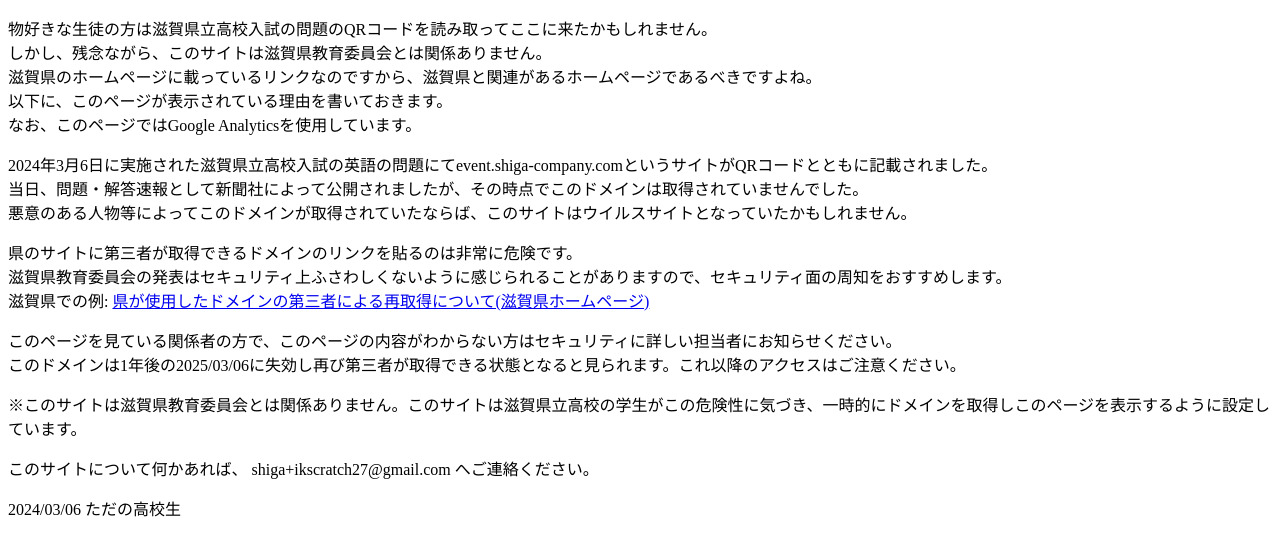
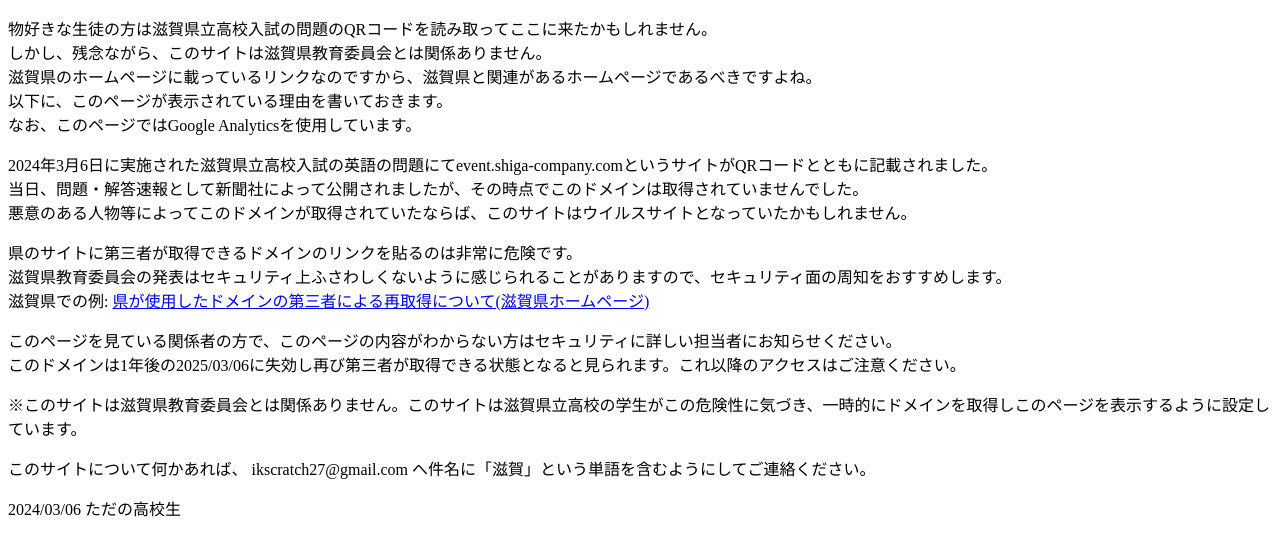
Before and after one commit to iku55/shigaqr, a plain HTML site: page index.html in a window 1280 px wide. Drawn offline with Linux system fonts and the light colour scheme.

Commit message:
Update index.html

```diff
--- a/index.html
+++ b/index.html
@@ -21,7 +21,7 @@
 <p>このページを見ている関係者の方で、このページの内容がわからない方はセキュリティに詳しい担当者にお知らせください。<br>
 このドメインは1年後の2025/03/06に失効し再び第三者が取得できる状態となると見られます。これ以降のアクセスはご注意ください。</p>
 <p>※このサイトは滋賀県教育委員会とは関係ありません。このサイトは滋賀県立高校の学生がこの危険性に気づき、一時的にドメインを取得しこのページを表示するように設定しています。</p>
-<p>このサイトについて何かあれば、 shiga+ikscratch27@gmail.com へご連絡ください。</p>
+<p>このサイトについて何かあれば、 ikscratch27@gmail.com へ件名に「滋賀」という単語を含むようにしてご連絡ください。</p>
 <p>2024/03/06 ただの高校生</p>
 <!-- Google tag (gtag.js) -->
 <script async src="https://www.googletagmanager.com/gtag/js?id=G-QWR339Z95L"></script>
```
